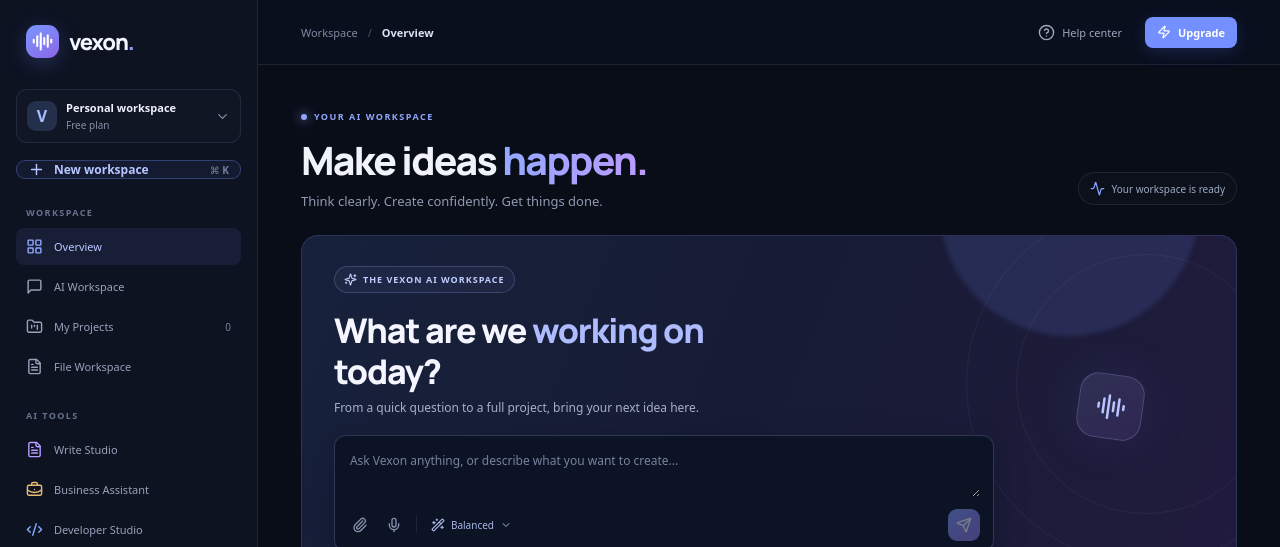
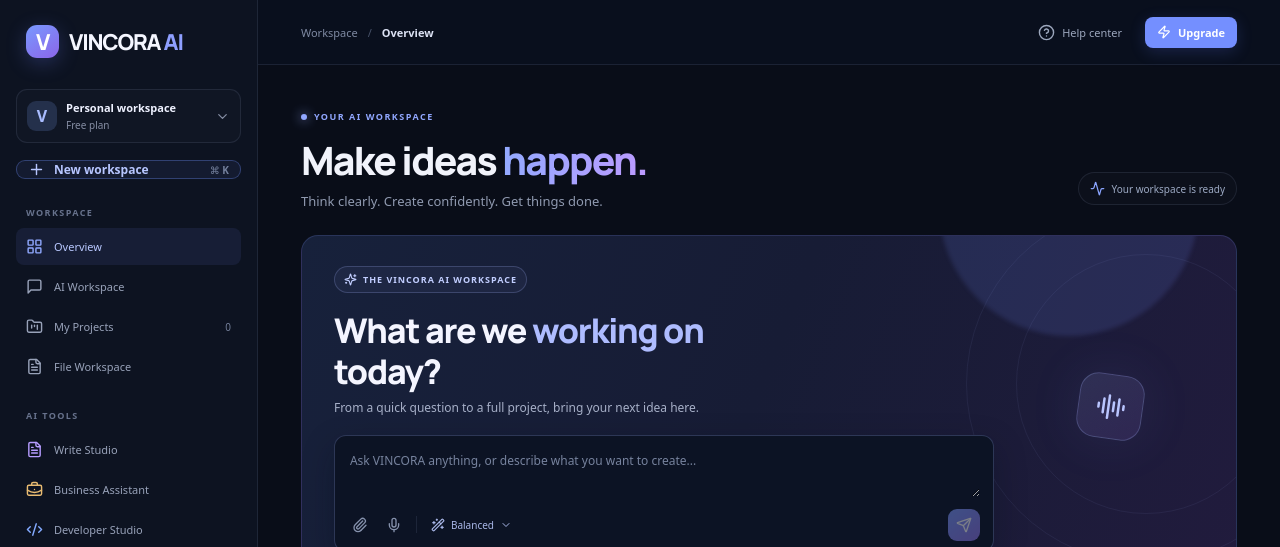
Before and after one commit to vince551/enoai, a React (Vite) app: page / in a window 1280 px wide. Shown: the top 547 px of the page. Built offline with nearby package versions, Linux system fonts and the light colour scheme.

Commit message:
Rebrand Vexon as VINCORA AI

```diff
--- a/src/App.jsx
+++ b/src/App.jsx
@@ -30,13 +30,17 @@ function App() {
   const [notice, setNotice] = useState('Your workspace is ready. Connect an AI provider to start generating.');
   const [showNotice, setShowNotice] = useState(true);
   const [messages, setMessages] = useState(() => {
-    try { return JSON.parse(localStorage.getItem('vexon-chat-messages') || '[]'); }
-    catch { return []; }
+    try {
+      const current = localStorage.getItem('vincora-chat-messages');
+      const legacy = current ? null : localStorage.getItem('vexon-chat-messages');
+      if (legacy) localStorage.setItem('vincora-chat-messages', legacy);
+      return JSON.parse(current || legacy || '[]');
+    } catch { return []; }
   });
   const [sending, setSending] = useState(false);
 
   useEffect(() => {
-    try { localStorage.setItem('vexon-chat-messages', JSON.stringify(messages.slice(-80))); }
+    try { localStorage.setItem('vincora-chat-messages', JSON.stringify(messages.slice(-80))); }
     catch { setNotice('This browser could not save chat history.'); setShowNotice(true); }
   }, [messages]);
 
@@ -47,7 +51,7 @@ function App() {
     setMessages(nextMessages);
     setPrompt('');
     setSending(true);
-    setNotice('Vexon is preparing your response with its free model.');
+    setNotice('VINCORA is preparing your response with its free model.');
     setShowNotice(true);
     try {
       const response = await fetch('/api/chat', {
@@ -56,9 +60,9 @@ function App() {
         body: JSON.stringify({ messages: nextMessages.slice(-12).map(({ role, content }) => ({ role, content })), studio: active, mode })
       });
       const data = await response.json().catch(() => ({}));
-      if (!response.ok) throw new Error(data.error || 'Vexon could not complete that request.');
+      if (!response.ok) throw new Error(data.error || 'VINCORA could not complete that request.');
       setMessages(current => [...current, { role: 'assistant', content: data.text, id: Date.now() + 1 }]);
-      setNotice('Response generated using Vexon’s free AI model.');
+      setNotice('Response generated using VINCORA’s free AI model.');
       setShowNotice(true);
     } catch (error) {
       setMessages(current => [...current, { role: 'assistant', content: "I couldn't complete that request. " + error.message + " Your question is still available above; you can try again.", id: Date.now() + 1, error: true }]);
@@ -80,8 +84,8 @@ function App() {
     <div className="app-shell">
       <aside className={`sidebar ${mobileNav ? 'sidebar-open' : ''}`}>
         <a className="brand" href="#" onClick={() => setActive('Overview')}>
-          <span className="brand-mark"><AudioLines size={21} strokeWidth={2.4} /></span>
-          <span>vexon<span className="brand-period">.</span></span>
+          <span className="brand-mark"><span className="brand-glyph">V</span></span>
+          <span>VINCORA<span className="brand-period"> AI</span></span>
         </a>
         <div className="workspace-switch">
           <div className="workspace-avatar">V</div>
@@ -132,7 +136,7 @@ function App() {
           <div className="breadcrumb"><span>Workspace</span><span className="crumb-slash">/</span><strong>{active}</strong></div>
           <div className="topbar-actions">
             <button className="help-button"><CircleHelp size={17} /><span>Help center</span></button>
-            <button className="upgrade-button" onClick={() => setNotice('Vexon plans will be available soon.')}> <Zap size={14} /> Upgrade</button>
+            <button className="upgrade-button" onClick={() => setNotice('VINCORA plans will be available soon.')}> <Zap size={14} /> Upgrade</button>
           </div>
         </header>
 
@@ -149,19 +153,19 @@ function App() {
           <section className="hero-panel" id="workspace">
             <div className="hero-glow hero-glow-one" /><div className="hero-glow hero-glow-two" />
             <div className="hero-content">
-              <div className="hero-tag"><Sparkles size={13} /> THE VEXON AI WORKSPACE</div>
+              <div className="hero-tag"><Sparkles size={13} /> THE VINCORA AI WORKSPACE</div>
               <h2>What are we <span>working on</span><br className="desktop-break" /> today?</h2>
               <p>From a quick question to a full project, bring your next idea here.</p>
               {messages.length > 0 && <div className="chat-thread" aria-live="polite">
                 <div className="chat-thread-head"><span>Conversation</span><button onClick={() => setMessages([])}>Clear chat</button></div>
-                {messages.slice(-16).map(message => <div className={"chat-message " + (message.role === 'user' ? 'from-user' : 'from-vexon')} key={message.id}>
-                  <div className="chat-message-label">{message.role === 'user' ? 'You' : 'Vexon'}</div>
+                {messages.slice(-16).map(message => <div className={"chat-message " + (message.role === 'user' ? 'from-user' : 'from-VINCORA')} key={message.id}>
+                  <div className="chat-message-label">{message.role === 'user' ? 'You' : 'VINCORA'}</div>
                   <div className="chat-message-content">{message.content}</div>
                 </div>)}
-                {sending && <div className="chat-message from-vexon"><div className="chat-message-label">Vexon</div><div className="chat-typing"><span /><span /><span /> Thinking…</div></div>}
+                {sending && <div className="chat-message from-VINCORA"><div className="chat-message-label">VINCORA</div><div className="chat-typing"><span /><span /><span /> Thinking…</div></div>}
               </div>}
               <div className="composer">
-                <textarea value={prompt} onChange={e => setPrompt(e.target.value)} onKeyDown={e => { if (e.key === 'Enter' && !e.shiftKey) { e.preventDefault(); submitPrompt(); } }} placeholder="Ask Vexon anything, or describe what you want to create..." rows={2} />
+                <textarea value={prompt} onChange={e => setPrompt(e.target.value)} onKeyDown={e => { if (e.key === 'Enter' && !e.shiftKey) { e.preventDefault(); submitPrompt(); } }} placeholder="Ask VINCORA anything, or describe what you want to create..." rows={2} />
                 <div className="composer-bottom">
                   <div className="composer-tools">
                     <button title="Attach a file" onClick={() => setNotice('File uploads will be available when File Workspace is connected.')}><Paperclip size={16} /></button>
@@ -206,7 +210,7 @@ function App() {
             </div>
           </section>
 
-          <footer className="footer"><span>© 2026 Vexon AI</span><span>Built for ideas that move forward.</span><a href="mailto:hello@vexon.ai">Contact support <ArrowUpRight size={12} /></a></footer>
+          <footer className="footer"><span>© 2026 VINCORA AI</span><span>Built for ideas that move forward.</span><a href="mailto:hello@VINCORA.ai">Contact support <ArrowUpRight size={12} /></a></footer>
         </div>
       </main>
     </div>
```
